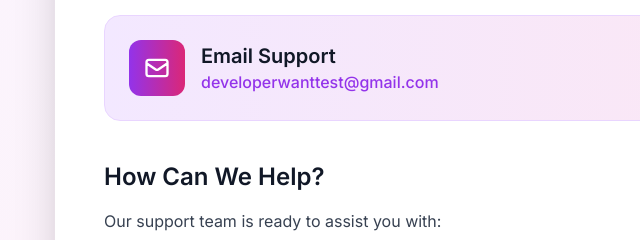
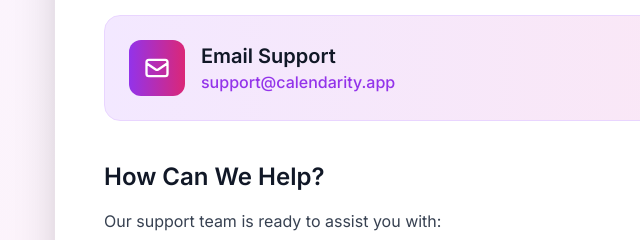
Before and after one commit to defolty/Calendarity.app, a plain HTML site: page contact.html in a window 1280 px wide. Shown: the part 282-522 px from the top of the page, 153-793 px from the left. Drawn offline with nearby package versions, Linux system fonts and the light colour scheme.

Commit message:
Update support email in contact section

```diff
--- a/contact.html
+++ b/contact.html
@@ -84,7 +84,7 @@
 
             <div class="grid md:grid-cols-1 gap-6 mb-10">
                 <!-- Email Card -->
-                <a href="mailto:developerwanttest@gmail.com" class="contact-card block bg-gradient-to-r from-purple-100 to-pink-100 rounded-2xl p-6 border border-purple-200">
+                <a href="mailto:support@calendarity.app" class="contact-card block bg-gradient-to-r from-purple-100 to-pink-100 rounded-2xl p-6 border border-purple-200">
                     <div class="flex items-center">
                         <div class="w-14 h-14 bg-gradient-to-r from-purple-600 to-pink-600 rounded-xl flex items-center justify-center mr-4">
                             <svg class="w-7 h-7 text-white" fill="none" stroke="currentColor" viewBox="0 0 24 24">
@@ -93,7 +93,7 @@
                         </div>
                         <div>
                             <h3 class="text-xl font-semibold text-gray-900" data-en="Email Support" data-ru="Поддержка по email">Email Support</h3>
-                            <p class="text-purple-600 font-medium">developerwanttest@gmail.com</p>
+                            <p class="text-purple-600 font-medium">support@calendarity.app</p>
                         </div>
                     </div>
                 </a>
```
